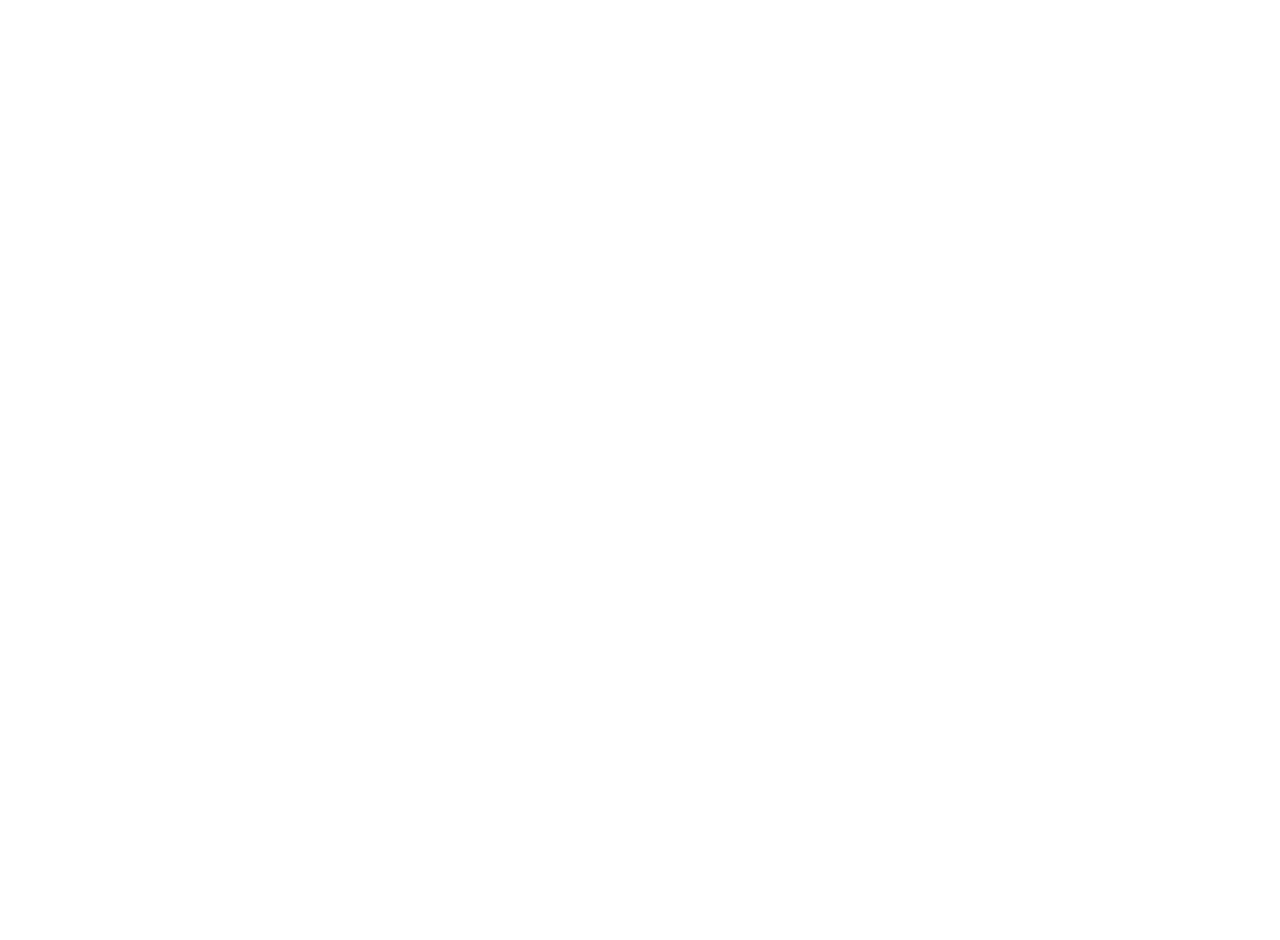
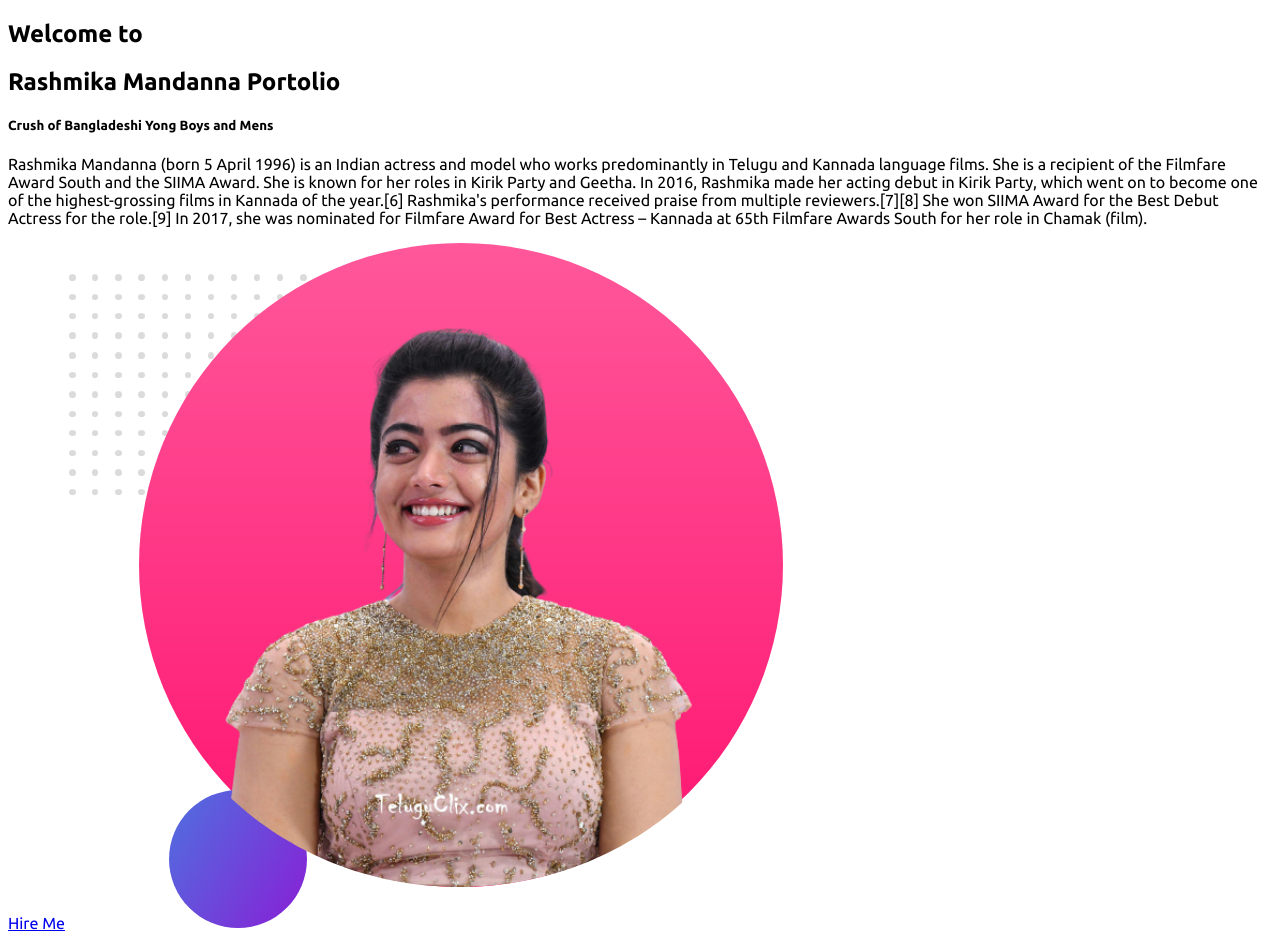
Before and after one commit to shabbir3g/rashmika-portfolio, a plain HTML site: page index.html in a window 1280 px wide. Before the commit the page ends 800 px from the top, so only its background shows below. Drawn offline with Linux system fonts and the light colour scheme.

Commit message:
added image and text

```diff
--- a/index.html
+++ b/index.html
@@ -1,13 +1,31 @@
 <!DOCTYPE html>
 <html lang="en">
+
 <head>
     <meta charset="UTF-8">
     <meta http-equiv="X-UA-Compatible" content="IE=edge">
     <meta name="viewport" content="width=device-width, initial-scale=1.0">
     <title>Rashmika Portfolio Website</title>
+    <link rel="preconnect" href="https://fonts.googleapis.com">
+    <link rel="preconnect" href="https://fonts.gstatic.com" crossorigin>
+    <link href="https://fonts.googleapis.com/css2?family=Ubuntu:wght@400;700&display=swap" rel="stylesheet">
     <link rel="stylesheet" href="style.css">
 </head>
+
 <body>
+    <h2>Welcome to </h2>
+    <h2>Rashmika Mandanna Portolio</h2>
+    <h5>Crush of Bangladeshi Yong Boys and Mens</h5>
+    <p>Rashmika Mandanna (born 5 April 1996) is an Indian actress and model who works predominantly in Telugu and
+        Kannada language films. She is a recipient of the Filmfare Award South and the SIIMA Award. She is known for her
+        roles in Kirik Party and Geetha. In 2016, Rashmika made her acting debut in Kirik Party, which went on to become
+        one of the highest-grossing films in Kannada of the year.[6] Rashmika's performance received praise from
+        multiple reviewers.[7][8] She won SIIMA Award for the Best Debut Actress for the role.[9] In 2017, she was
+        nominated for Filmfare Award for Best Actress – Kannada at 65th Filmfare Awards South for her role in Chamak
+        (film).</p>
+    <a href="https://www.facebook.com/RashmikaMandanna">Hire Me</a>
+    <img src="images/my-bg2.png" alt="">
 
 </body>
+
 </html>
--- a/style.css
+++ b/style.css
@@ -0,0 +1,3 @@
+body{
+    font-family: 'Ubuntu', sans-serif;
+}
```
Also changed, not shown: images/055ce08bebf7b3edbd3e4e22aefb1e34-removebg-preview.png (added), images/1929543-removebg-preview.png (added), images/my-bg.png (added), images/my-bg2.png (added).
